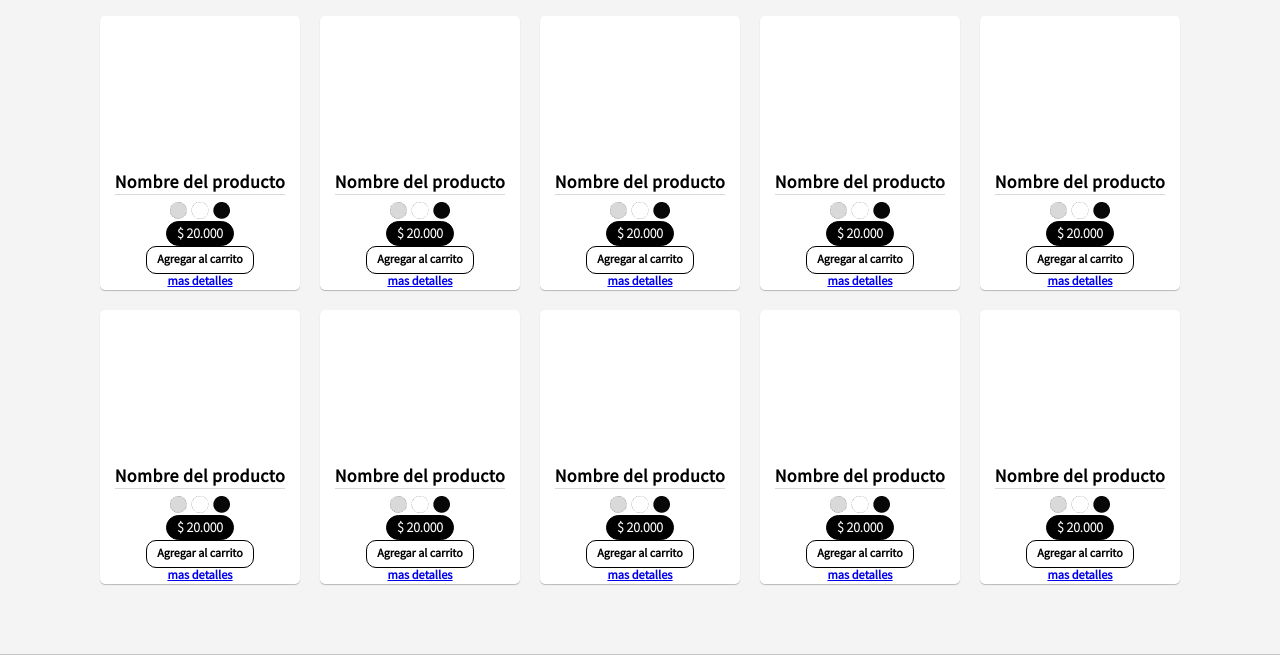
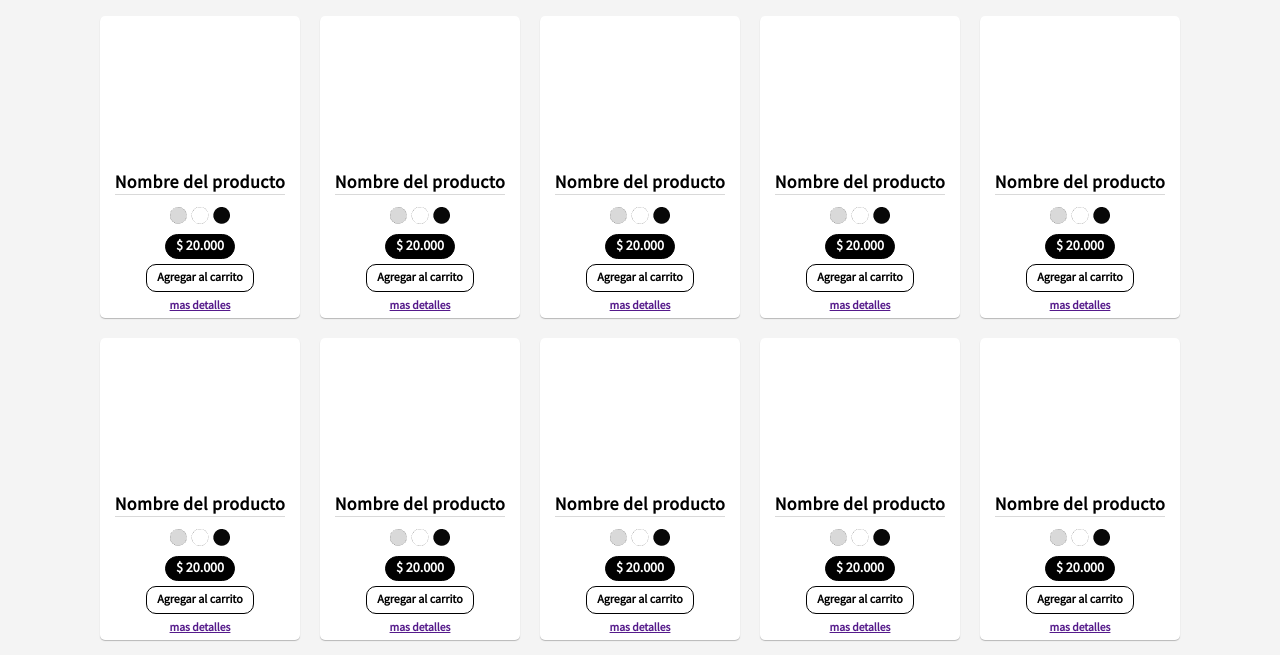
Before and after one commit to luchopesce/TRABAJO-PRACTICO, a plain HTML site: page pages/celulares.html in a window 1280 px wide. Shown: the part 142-797 px from the top of the page. Drawn offline with Linux system fonts and the light colour scheme.

Commit message:
modificacion final

```diff
--- a/assets/css/styles.css
+++ b/assets/css/styles.css
@@ -165,7 +165,6 @@ header{
 }
 
 .h__navbar-list{
-    justify-content: center;
     align-items: center;
     flex-direction: column;
     display: flex;
@@ -173,9 +172,21 @@ header{
     width: 100%
 }
 
-@media (min-width:576px) {
+@media (min-width: 992px){
     .h__navbar-list {
-        flex-direction: row
+    margin-left: 300px;
+    }
+}
+
+@media (min-width: 576px){
+    .h__navbar-list {
+        flex-direction: row;
+    }
+}
+
+@media (min-width:576px) and (max-width:992px) {
+    .h__navbar-list {
+        margin-left: 50px;
     }
 }
 
@@ -617,36 +628,69 @@ header{
     border-bottom: 1px solid #D9D9D9;
 }
 
+
 .m__celu-box-prec-btc{
     display: flex;
     align-items: center;
-    justify-content:space-evenly;
     width: 100%;
     padding: 5px;
+    justify-content: center;
+    font-family: 'Mada-Regular';
 }
 
 .m__celu-box-prec-btc-precio{
-    font-family: 'Mada-Light';
+    display: flex;
     padding: 2.5px 10px;
     text-align: center;
     background: #000000;
-    border: 0.1px solid #000000;
+    border: 0.05px solid #000000;
     border-radius: 20px;
     color: #ffffff;
-    font-size: 12px;
+    font-size: 10px;
+    letter-spacing: 0.5;
+    margin-bottom: 2.5px;
+    margin-top: 2.5px;
+}
+
+@media (min-width:576px) {
+    .m__celu-box-prec-btc-precio{
+        font-size: 12px;
+    }
 }
 
 .m__celu-box-prec-btc-button{
+    display: flex;
     padding: 5px 10px;
     text-align: center;
     background: #ffffff;
     border: 0.5px solid #000000;
     border-radius: 10px;
     color: #000000;
+    font-size: 10px;
+    text-decoration: none;
+    margin-bottom: 2.5px;
+    margin-top: 2.5px;
+}
+
+@media (min-width:576px) {
+    .m__celu-box-prec-btc-button{
+        font-size: 12px;
+    }
+}
+
+.m__celu-box-masdet{
     font-size: 12px;
+    padding: 5px;
+}
+
+@media (min-width:576px) {
+    .m__celu-box-masdet{
+        font-size: 14px;
+    }
 }
 
 .m__celu-box-colors{
+    padding: 5px;
     display: flex;
     align-items: center;
 }
@@ -659,19 +703,29 @@ header{
     display: flex;
     flex-direction: column;
     align-items: center;
+    width: 100%;
+    padding: 20px;
 }
 
 .m__contact-form{
-
+    width: 500px;
     display: flex;
     flex-direction: column;
     justify-content: center;
+    background-color: #fff;
+    border-radius: 10px;
 }
 
 .m__contact-form div{
     display: flex;
+    width: 100%;
     padding:10px;
-    margin: 10px;
+}
+
+.m__contact-input{
+    display: flex;
+    width: 100%;
+    height: 25px;
 }
 
 .m__contact-form h3{
--- a/pages/celulares.html
+++ b/pages/celulares.html
@@ -89,10 +89,8 @@
                             <div class="m__celu-box-prec-btc-precio">
                                 <h3>$ 20.000</h3>
                             </div>
-                            <div class="m__celu-box-prec-btc-button">
-                                <h4>Agregar al carrito</h4>
-                            </div>
-                        <a href="./computadoras.html"><h5>mas detalles</h5></a>
+                        <a class="m__celu-box-prec-btc-button" href=""><h4>Agregar al carrito</h4></a>
+                        <a class="m__celu-box-masdet" href=""><h5>mas detalles</h5></a>
                     </div>
 
                     <div class="m__celu-box">
@@ -110,10 +108,8 @@
                             <div class="m__celu-box-prec-btc-precio">
                                 <h3>$ 20.000</h3>
                             </div>
-                            <div class="m__celu-box-prec-btc-button">
-                                <h4>Agregar al carrito</h4>
-                            </div>
-                        <a href="./computadoras.html"><h5>mas detalles</h5></a>
+                        <a class="m__celu-box-prec-btc-button" href=""><h4>Agregar al carrito</h4></a>
+                        <a class="m__celu-box-masdet" href=""><h5>mas detalles</h5></a>
                     </div>
 
                     <div class="m__celu-box">
@@ -131,10 +127,8 @@
                             <div class="m__celu-box-prec-btc-precio">
                                 <h3>$ 20.000</h3>
                             </div>
-                            <div class="m__celu-box-prec-btc-button">
-                                <h4>Agregar al carrito</h4>
-                            </div>
-                        <a href="./computadoras.html"><h5>mas detalles</h5></a>
+                        <a class="m__celu-box-prec-btc-button" href=""><h4>Agregar al carrito</h4></a>
+                        <a class="m__celu-box-masdet" href=""><h5>mas detalles</h5></a>
                     </div>
 
                     <div class="m__celu-box">
@@ -152,10 +146,8 @@
                             <div class="m__celu-box-prec-btc-precio">
                                 <h3>$ 20.000</h3>
                             </div>
-                            <div class="m__celu-box-prec-btc-button">
-                                <h4>Agregar al carrito</h4>
-                            </div>
-                        <a href="./computadoras.html"><h5>mas detalles</h5></a>
+                        <a class="m__celu-box-prec-btc-button" href=""><h4>Agregar al carrito</h4></a>
+                        <a class="m__celu-box-masdet" href=""><h5>mas detalles</h5></a>
                     </div>
 
                     <div class="m__celu-box">
@@ -173,10 +165,8 @@
                             <div class="m__celu-box-prec-btc-precio">
                                 <h3>$ 20.000</h3>
                             </div>
-                            <div class="m__celu-box-prec-btc-button">
-                                <h4>Agregar al carrito</h4>
-                            </div>
-                        <a href="./computadoras.html"><h5>mas detalles</h5></a>
+                        <a class="m__celu-box-prec-btc-button" href=""><h4>Agregar al carrito</h4></a>
+                        <a class="m__celu-box-masdet" href=""><h5>mas detalles</h5></a>
                     </div>
 
                     <div class="m__celu-box">
@@ -194,10 +184,8 @@
                             <div class="m__celu-box-prec-btc-precio">
                                 <h3>$ 20.000</h3>
                             </div>
-                            <div class="m__celu-box-prec-btc-button">
-                                <h4>Agregar al carrito</h4>
-                            </div>
-                        <a href="./computadoras.html"><h5>mas detalles</h5></a>
+                        <a class="m__celu-box-prec-btc-button" href=""><h4>Agregar al carrito</h4></a>
+                        <a class="m__celu-box-masdet" href=""><h5>mas detalles</h5></a>
                     </div>
 
                     <div class="m__celu-box">
@@ -215,10 +203,8 @@
                             <div class="m__celu-box-prec-btc-precio">
                                 <h3>$ 20.000</h3>
                             </div>
-                            <div class="m__celu-box-prec-btc-button">
-                                <h4>Agregar al carrito</h4>
-                            </div>
-                        <a href="./computadoras.html"><h5>mas detalles</h5></a>
+                        <a class="m__celu-box-prec-btc-button" href=""><h4>Agregar al carrito</h4></a>
+                        <a class="m__celu-box-masdet" href=""><h5>mas detalles</h5></a>
                     </div>
 
                     <div class="m__celu-box">
@@ -236,10 +222,8 @@
                             <div class="m__celu-box-prec-btc-precio">
                                 <h3>$ 20.000</h3>
                             </div>
-                            <div class="m__celu-box-prec-btc-button">
-                                <h4>Agregar al carrito</h4>
-                            </div>
-                        <a href="./computadoras.html"><h5>mas detalles</h5></a>
+                        <a class="m__celu-box-prec-btc-button" href=""><h4>Agregar al carrito</h4></a>
+                        <a class="m__celu-box-masdet" href=""><h5>mas detalles</h5></a>
                     </div>
 
                     <div class="m__celu-box">
@@ -257,10 +241,8 @@
                             <div class="m__celu-box-prec-btc-precio">
                                 <h3>$ 20.000</h3>
                             </div>
-                            <div class="m__celu-box-prec-btc-button">
-                                <h4>Agregar al carrito</h4>
-                            </div>
-                        <a href="./computadoras.html"><h5>mas detalles</h5></a>
+                        <a class="m__celu-box-prec-btc-button" href=""><h4>Agregar al carrito</h4></a>
+                        <a class="m__celu-box-masdet" href=""><h5>mas detalles</h5></a>
                     </div>
 
                     <div class="m__celu-box">
@@ -278,10 +260,8 @@
                             <div class="m__celu-box-prec-btc-precio">
                                 <h3>$ 20.000</h3>
                             </div>
-                            <div class="m__celu-box-prec-btc-button">
-                                <h4>Agregar al carrito</h4>
-                            </div>
-                        <a href="./computadoras.html"><h5>mas detalles</h5></a>
+                        <a class="m__celu-box-prec-btc-button" href=""><h4>Agregar al carrito</h4></a>
+                        <a class="m__celu-box-masdet" href=""><h5>mas detalles</h5></a>
                     </div>
         </section>
     </main>
```
Also changed, not shown: pages/accesorios.html (+29 -40 lines), pages/contacto.html (+4 -3 lines).
